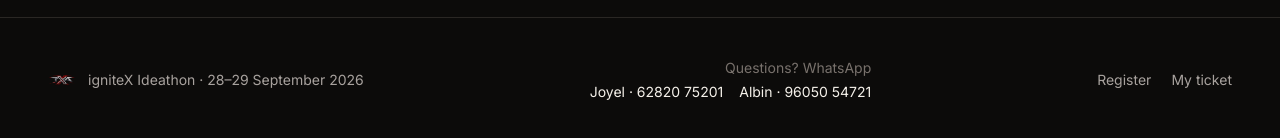
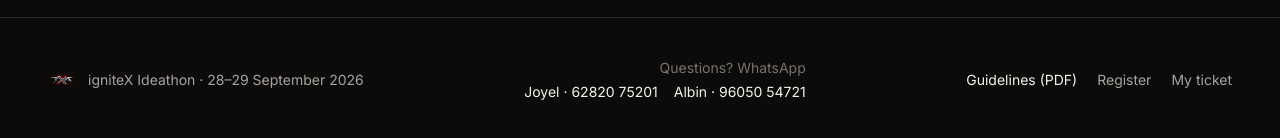
Before and after one commit to J0ycode/ignitex-website, a React (Vite) app: page / in a window 1280 px wide. Shown: the part 1874-2012 px from the top of the page. Built offline with nearby package versions, Linux system fonts and the light colour scheme; no server answers.

Commit message:
Footer: link to the igniteX guidelines PDF
Co-Authored-By: Claude Opus 5.5 <noreply@anthropic.com>

```diff
--- a/src/components/Footer.tsx
+++ b/src/components/Footer.tsx
@@ -20,7 +20,15 @@ export default function Footer() {
             ))}
           </span>
         </div>
-        <nav className="flex gap-5">
+        <nav className="flex flex-wrap gap-x-5 gap-y-2">
+          <a
+            href="/ignitex-guidelines.pdf"
+            target="_blank"
+            rel="noopener noreferrer"
+            className="text-galaksi-100 hover:underline"
+          >
+            Guidelines (PDF)
+          </a>
           <Link to="/register" className="hover:text-galaksi-100">Register</Link>
           <Link to="/my-registration" className="hover:text-galaksi-100">My ticket</Link>
         </nav>
```
Also changed, not shown: 1 other file (tests, documents, lock files or other folders).
